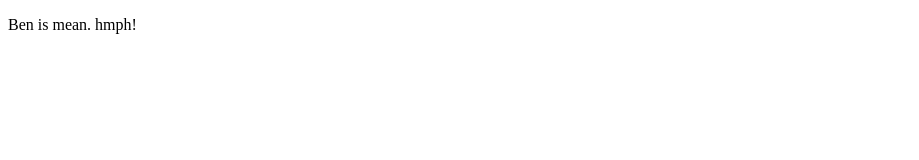
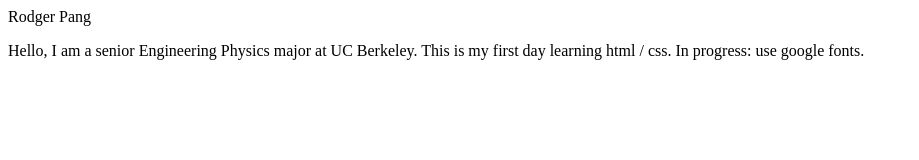
Before and after one commit to pangrodger/pangrodger.github.io, a plain HTML site: page index.html in a window 1280 px wide. Shown: the whole page, without its empty margins (0-919 px from the left). Drawn offline with Linux system fonts and the light colour scheme.

Commit message:
Deleted old code

```diff
--- a/index.html
+++ b/index.html
@@ -3,8 +3,14 @@
 <head>
     <meta charset="UTF-8">
     <title>Fonts</title>
+    Rodger Pang
 </head>
 <body>
-    <p>Ben is mean. hmph!</p>
+    <p>Hello, I am a senior Engineering Physics major at UC Berkeley.
+
+      This is my first day learning html / css.
+
+      In progress: use google fonts.
+    </p>
 </body>
 </html>
```
